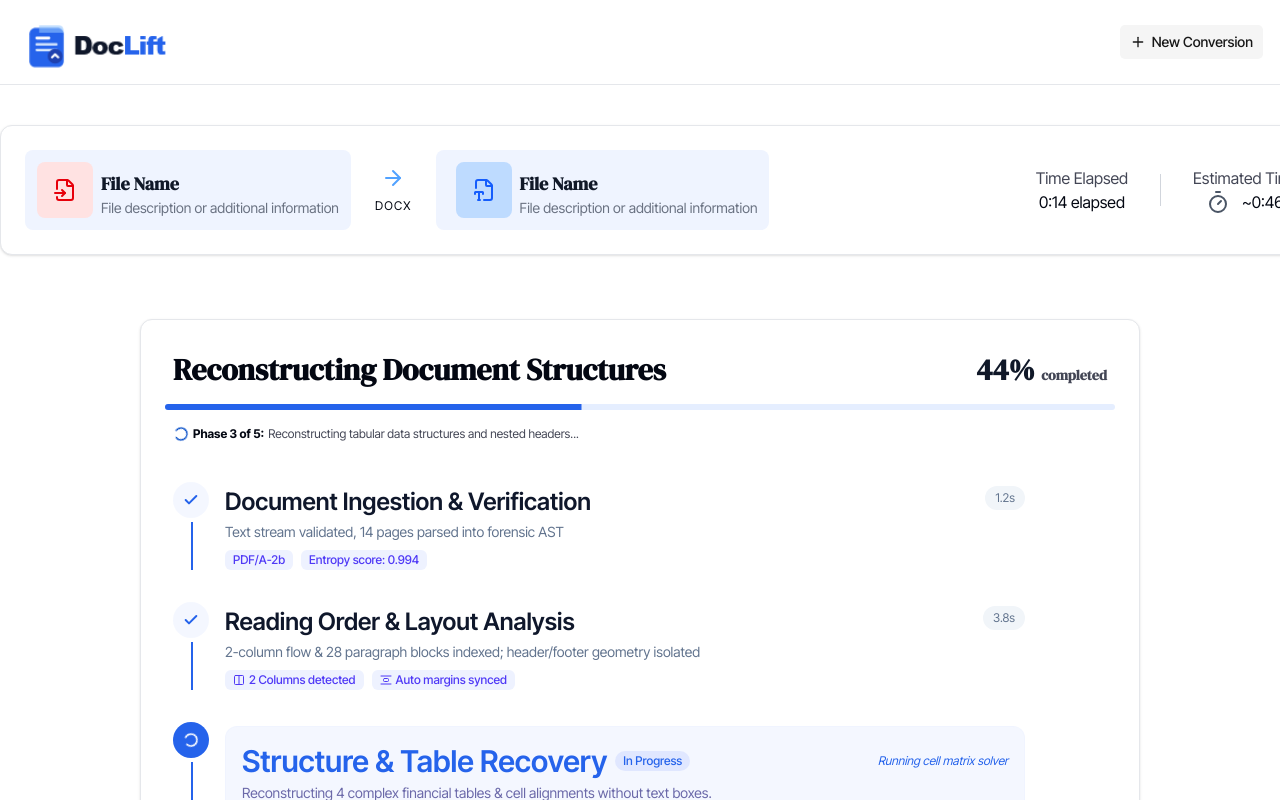
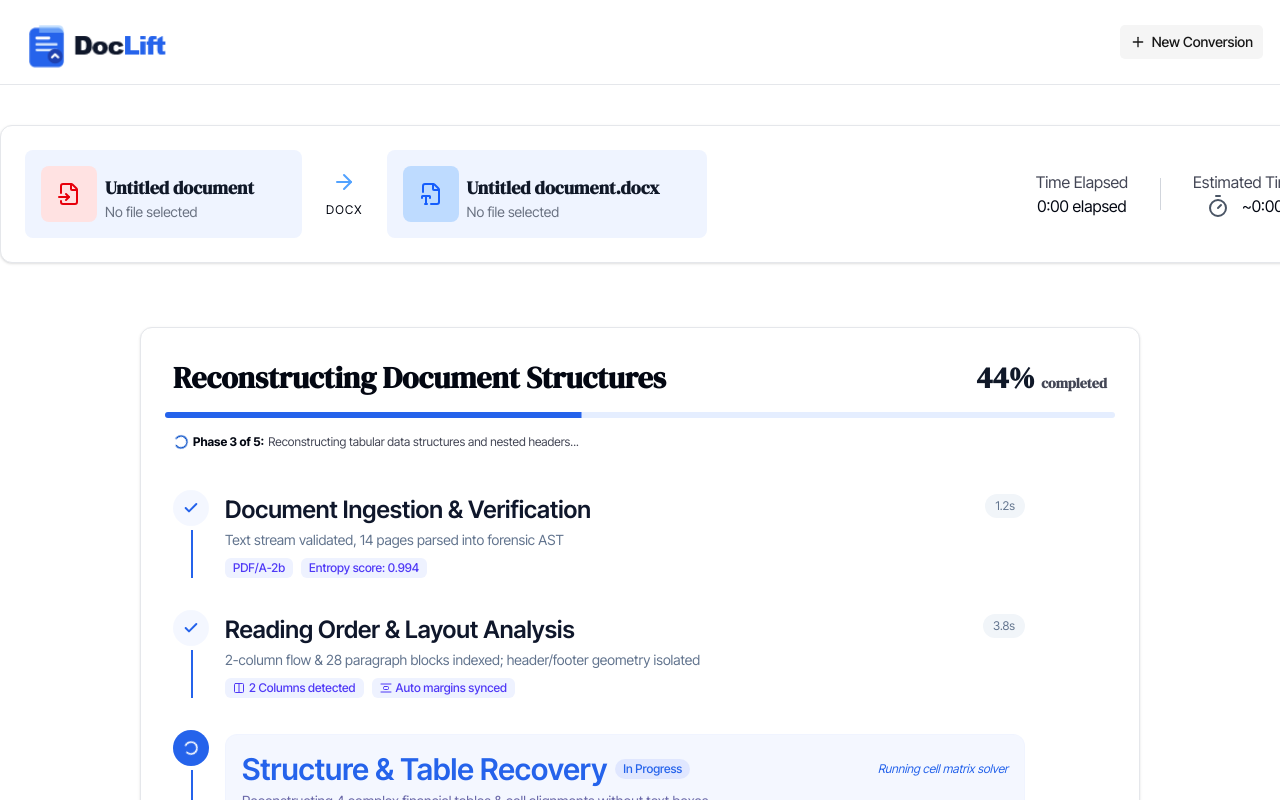
Before and after one commit to AmaliTech-Training-Academy/doclift, a Next.js app in the folder apps/web/: page / in a window 1280 px wide. Shown: the top 800 px of the page. Built offline with nearby package versions, Linux system fonts and the light colour scheme.

Commit message:
refactor: implement progress screen with HeaderBar and FileInfoCard components and make the target source file clickable

```diff
--- a/apps/web/src/components/layout/MainSection.tsx
+++ b/apps/web/src/components/layout/MainSection.tsx
@@ -1,6 +1,6 @@
 "use client";
 
-import { useRef } from "react";
+import { useRef, useState } from "react";
 import DropZone, { DropZoneHandle } from "@/components/upload/DropZone";
 import { FileText, ArrowLeftRight, Trash, CheckCircle } from "lucide-react";
 import { Button } from "@/components/ui/Button";
@@ -21,21 +21,25 @@ function formatFileSize(bytes: number): string {
 }
 
 export default function MainSection() {
-  // const [uploadedFile, setUploadedFile] = useState<File | null>(null);
-  // const dropZoneRef = useRef<DropZoneHandle>(null);
+  const { file } = useConversion();
 
-  // const handleFileDrop = (file: File) => {
-  //     setUploadedFile(file);
-  // };
+  const [uploadedFile, setUploadedFile] = useState<File | null>(null);
+  const [timeElapsed, setTimeElapsed] = useState(0);
+  const [timeRemaining, setTimeRemaining] = useState(0);
+  const dropZoneRef = useRef<DropZoneHandle>(null);
 
-  // const handleRemoveFile = () => {
-  //     setUploadedFile(null);
-  //     dropZoneRef.current?.clearFile();
-  // };
+  const handleFileDrop = (file: File) => {
+      setUploadedFile(file);
+  };
+
+  const handleRemoveFile = () => {
+      setUploadedFile(null);
+      dropZoneRef.current?.clearFile();
+  };
 
   return (
     <>
-      <HeaderBar />
+      <HeaderBar file={file} timeElapsed={timeElapsed} timeRemaining={timeRemaining} />
       <ProgressCard />
     </>
     // <div className="flex-1 space-y-4 p-4">
--- /dev/null
+++ b/apps/web/src/components/progress/FileInfoCard.tsx
@@ -0,0 +1,36 @@
+import { CardDescription } from "../ui/Card";
+import type { LucideIcon } from "lucide-react";
+
+interface FileInfoCardProps {
+  icon: LucideIcon;
+  iconClassName: string;
+  iconContainerClassName: string;
+  name?: string;
+  description?: string;
+}
+
+const FileInfoCard = ({
+  icon: Icon,
+  iconClassName,
+  iconContainerClassName,
+  name = "Untitled document",
+  description = "No file selected",
+}: FileInfoCardProps) => (
+  <div className="flex md:items-center md:justify-center gap-2 bg-[#EFF4FF] rounded-lg p-4 md:pr-12">
+    <div
+      className={`flex items-center justify-center gap-2 rounded-lg p-4 ${iconContainerClassName}`}
+    >
+      <Icon className={`size-6 ${iconClassName}`} />
+    </div>
+    <div className="flex flex-col">
+      <h2 className="text-base sm:text-lg font-semibold text-gray-900 mt-2">
+        {name}
+      </h2>
+      <CardDescription className="text-[11px] sm:text-sm text-gray-500">
+        {description}
+      </CardDescription>
+    </div>
+  </div>
+);
+
+export default FileInfoCard;
--- a/apps/web/src/components/progress/HeaderBar.tsx
+++ b/apps/web/src/components/progress/HeaderBar.tsx
@@ -1,7 +1,35 @@
-import { Card, CardContent, CardDescription } from "../ui/Card";
+import Link from "next/link";
+import { Card, CardContent } from "../ui/Card";
 import { FileInput, ArrowRight, FileTypeCorner, Timer } from "lucide-react";
+import FileInfoCard from "./FileInfoCard";
 
-const HeaderBar = () => {
+interface HeaderBarProps {
+  file: File | null;
+  timeElapsed: number;
+  timeRemaining: number;
+}
+
+function formatFileSize(bytes: number): string {
+  if (bytes < 1024 * 1024) return `${(bytes / 1024).toFixed(1)} KB`;
+  return `${(bytes / (1024 * 1024)).toFixed(1)} MB`;
+}
+
+function formatTime(seconds: number): string {
+  const mins = Math.floor(seconds / 60);
+  const secs = Math.floor(seconds % 60);
+  return `${mins}:${secs.toString().padStart(2, "0")}`;
+}
+
+const HeaderBar = ({ file, timeElapsed, timeRemaining }: HeaderBarProps) => {
+  const sourceFileName = file ? file.name : "Untitled document";
+  const targetFileName = file
+    ? file.name.replace(/\.[^./]+$/, ".docx")
+    : "Untitled document.docx";
+  const sourceFileDescription = file
+    ? `PDF Document • ${formatFileSize(file.size)}`
+    : "No file selected";
+  const targetFileDescription = file ? "Word Document (.docx)" : "No file selected";
+
   return (
     <div className="mb-8">
       <Card className="mt-10 mx-4 md:w-350 md:mx-auto">
@@ -11,38 +39,32 @@ const HeaderBar = () => {
             {/* Left: Document Pair */}
             <div className="flex flex-col md:flex-row gap-2 sm:gap-4 lg:pr-8">
               {/* Source File */}
-              <div className="flex md:items-center md:justify-center gap-2 bg-[#EFF4FF] rounded-lg p-4 sm:p-3">
-                <div className="flex items-center justify-center gap-2 bg-red-100 rounded-lg p-4">
-                  <FileInput className="size-6 text-red-600" />
-                </div>
-                <div className="flex flex-col">
-                  <h2 className="text-base sm:text-lg font-semibold text-gray-900 mt-2">
-                    File Name
-                  </h2>
-                  <CardDescription className="text-[11px] sm:text-sm text-gray-500">
-                    File description or additional information
-                  </CardDescription>
-                </div>
-              </div>
+              <FileInfoCard
+                icon={FileInput}
+                iconClassName="text-red-600"
+                iconContainerClassName="bg-red-100"
+                name={sourceFileName}
+                description={sourceFileDescription}
+              />
               {/* Arrow Indicator  */}
               <div className="flex flex-col items-center justify-center gap-2 rounded-lg p-2">
                 <ArrowRight className="size-5 sm:size-6 text-blue-400 rotate-90 md:rotate-0" />
                 <p className="text-xs hidden md:block tracking-widest">DOCX</p>
               </div>
               {/* Target File */}
-              <div className="flex md:items-center md:justify-center gap-2 bg-[#EFF4FF] rounded-lg p-2  sm:p-3">
-                <div className="flex items-center justify-center gap-2 bg-blue-200 rounded-lg p-4 ml-2">
-                  <FileTypeCorner className="size-6 text-blue-600" />
-                </div>
-                <div className="flex flex-col">
-                  <h2 className="text-base sm:text-lg font-semibold text-gray-900 mt-2">
-                    File Name
-                  </h2>
-                  <CardDescription className="text-[11px] sm:text-sm text-gray-500">
-                    File description or additional information
-                  </CardDescription>
-                </div>
-              </div>
+              <Link
+                href="/"
+                className="cursor-pointer rounded-lg transition-opacity hover:opacity-80"
+                aria-label={`Open ${targetFileName}`}
+              >
+                <FileInfoCard
+                  icon={FileTypeCorner}
+                  iconClassName="text-blue-600"
+                  iconContainerClassName="bg-blue-200"
+                  name={targetFileName}
+                  description={targetFileDescription}
+                />
+              </Link>
             </div>
             {/* Right: Time */}
             <div className="flex items-center justify-center gap-4 lg:ml-8">
@@ -51,7 +73,7 @@ const HeaderBar = () => {
                 <p className="text-xs sm:text-base text-[#434655] text-center">
                   Time Elapsed
                 </p>
-                <p className="text-sm sm:text-base">0:14 elapsed</p>
+                <p className="text-sm sm:text-base">{formatTime(timeElapsed)} elapsed</p>
               </div>
               {/* Divider */}
               <div className="border-l border-gray-300 h-8 mx-2 sm:mx-4"></div>
@@ -62,7 +84,7 @@ const HeaderBar = () => {
                 </p>
                 <div className="flex gap-2 sm:gap-3 items-center justify-center">
                   <Timer className="size-5 sm:size-6 text-gray-600" />
-                  <p className="text-sm sm:text-base">~0:46s remaining</p>
+                  <p className="text-sm sm:text-base">~{formatTime(timeRemaining)}s remaining</p>
                 </div>
               </div>
             </div>
```
